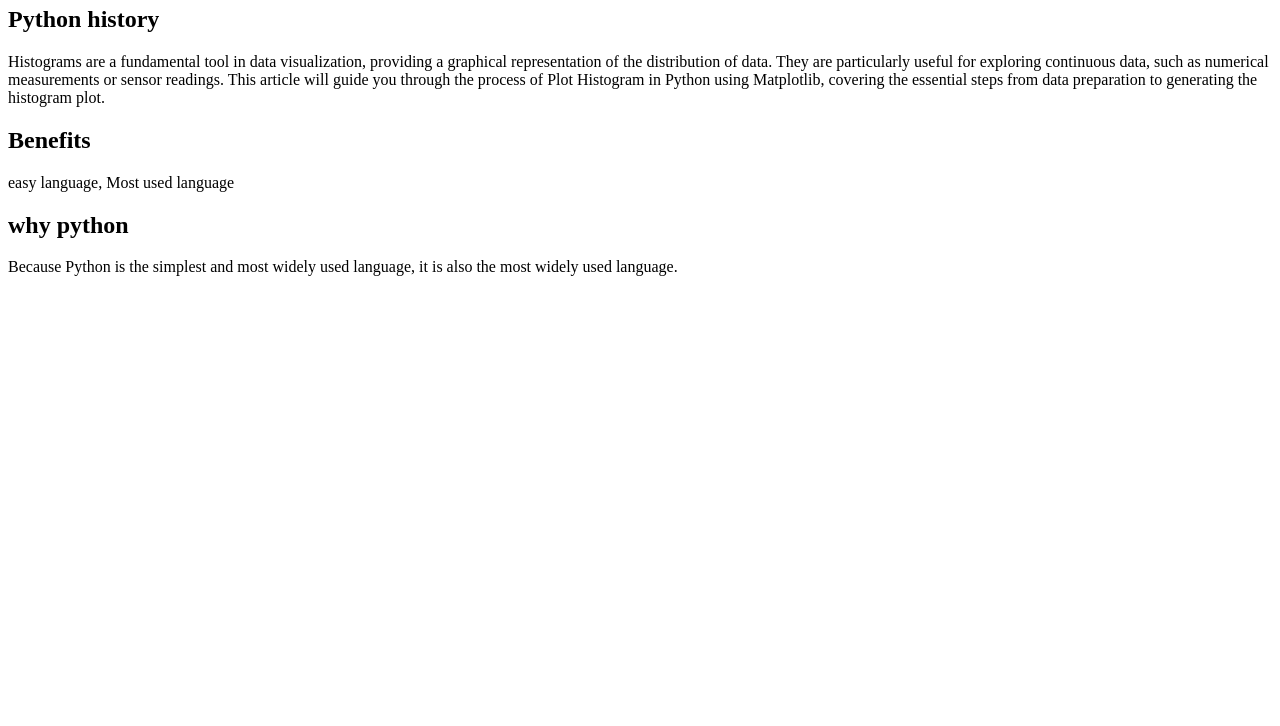
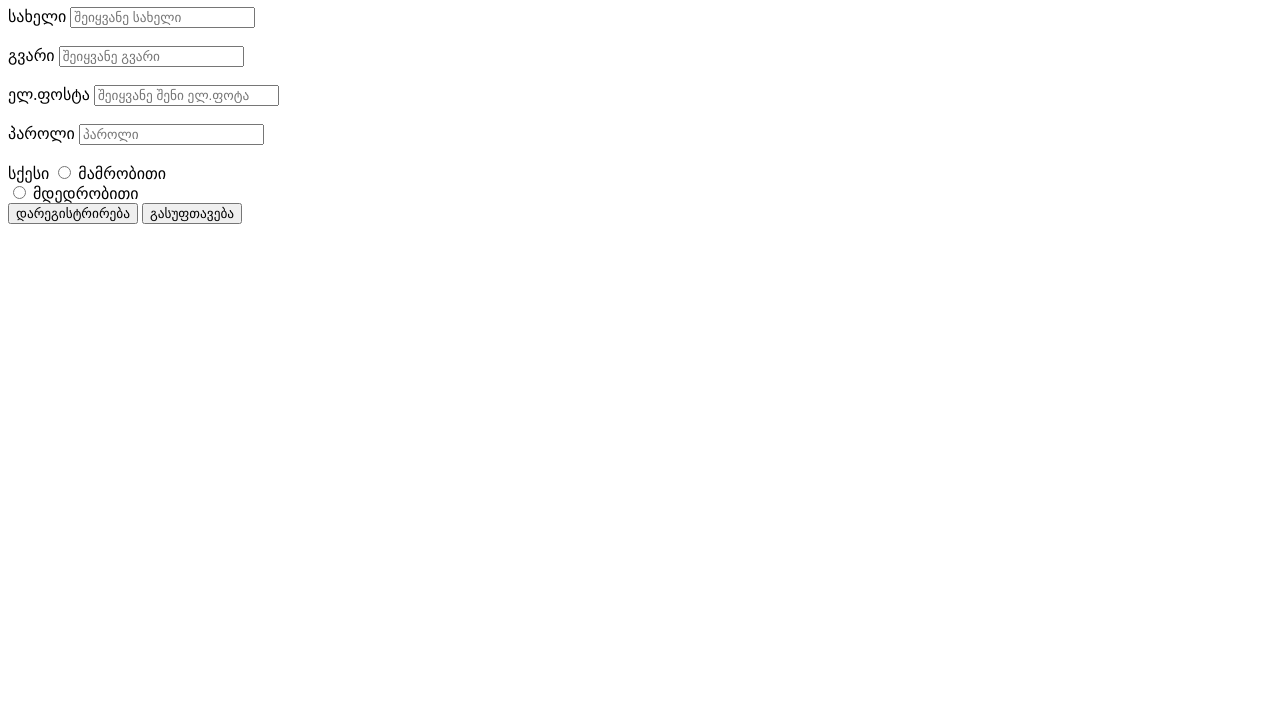
Before and after one commit to Mishozavri/droismanqana, a plain HTML site: page index.html in a window 1280 px wide. Shown: the part 74-800 px from the top of the page. Drawn offline with Linux system fonts and the light colour scheme.

Commit message:
davaleba27
davaleba27

```diff
--- a/index.html
+++ b/index.html
@@ -1,23 +1,31 @@
+<!-- register.html -->
 <!DOCTYPE html>
-<html lang="en">
+<html lang="ka">
 <head>
-    <meta charset="UTF-8">
-    <meta name="viewport" content="width=device-width, initial-scale=1.0">
-    <title>Info about Python</title>
+  <meta charset="UTF-8">
+  <title>რეგისტრაცია</title>
 </head>
 <body>
+  <h1>რეგისტრაციის ფორმა</h1>
 
-    <h1> Abote python</h1>
-    <h2> Python history </h2>
-    <p> Histograms are a fundamental tool in data visualization, providing a graphical representation
-         of the distribution of data. They are particularly useful for exploring continuous data, such as numerical
-          measurements or sensor readings. This article will guide you through the process of Plot Histogram in Python using Matplotlib, covering the essential
-           steps from data preparation to generating the histogram plot.</p>
-    <h2> Benefits </h2>
-    <p> easy language, Most used language </p>
-    <h2> why python</h2>
-    <p> Because Python is the simplest and most widely used language, it
-         is also the most widely used language.</p>
+    სახელი
+    <input type="text" name="firstname" placeholder="შეიყვანე სახელი" required><br><br>
 
+    გვარი
+    <input type="text" name="lastname" placeholder="შეიყვანე გვარი" required><br><br>
+
+    ელ.ფოსტა
+    <input type="email" name="email" placeholder="შეიყვანე შენი ელ.ფოტა" required><br><br>
+
+    პაროლი
+    <input type="password" name="password" placeholder="პაროლი" required><br><br>
+
+    სქესი
+    <input type="radio" name="gender" value="male" required> მამრობითი<br>
+    <input type="radio" name="gender" value="female"> მდედრობითი<br>
+
+    <input type="submit" value="დარეგისტრირება">
+    <input type="reset" value="გასუფთავება">
+  </form>
 </body>
 </html>
```
